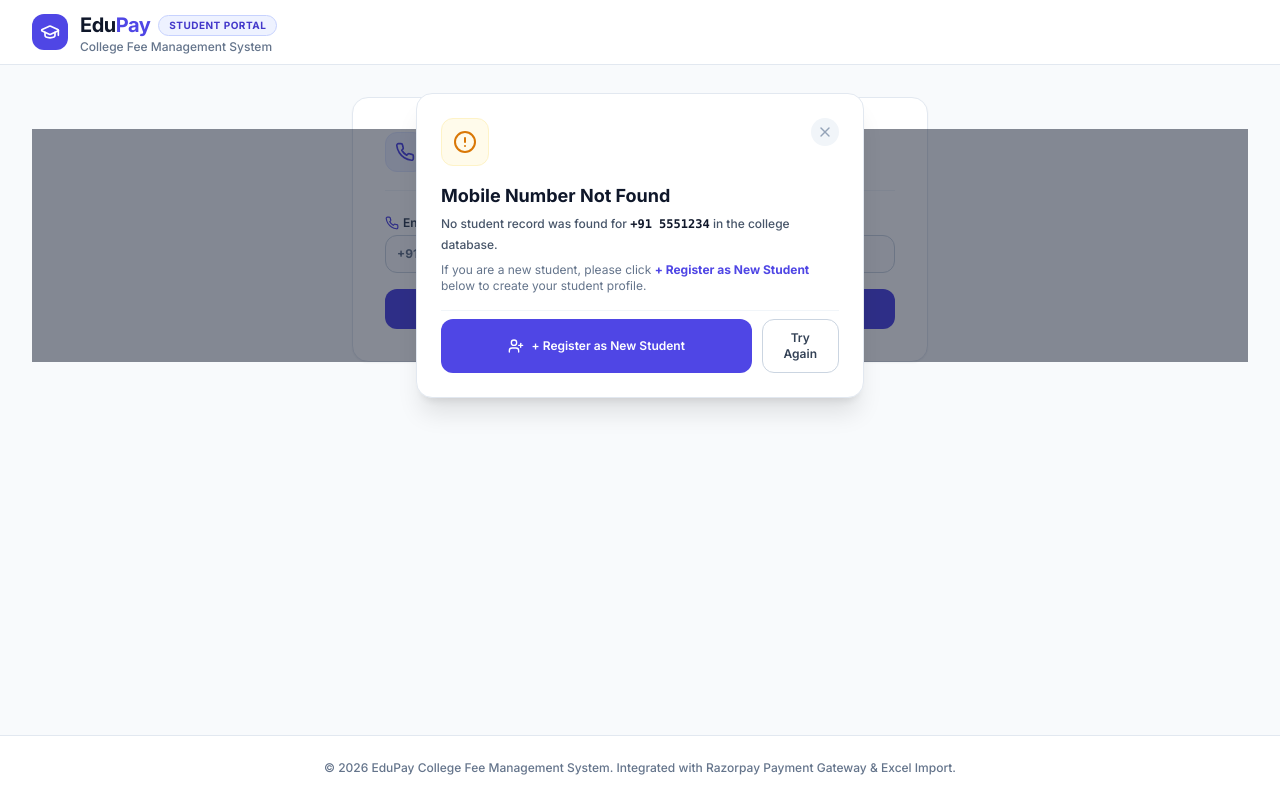
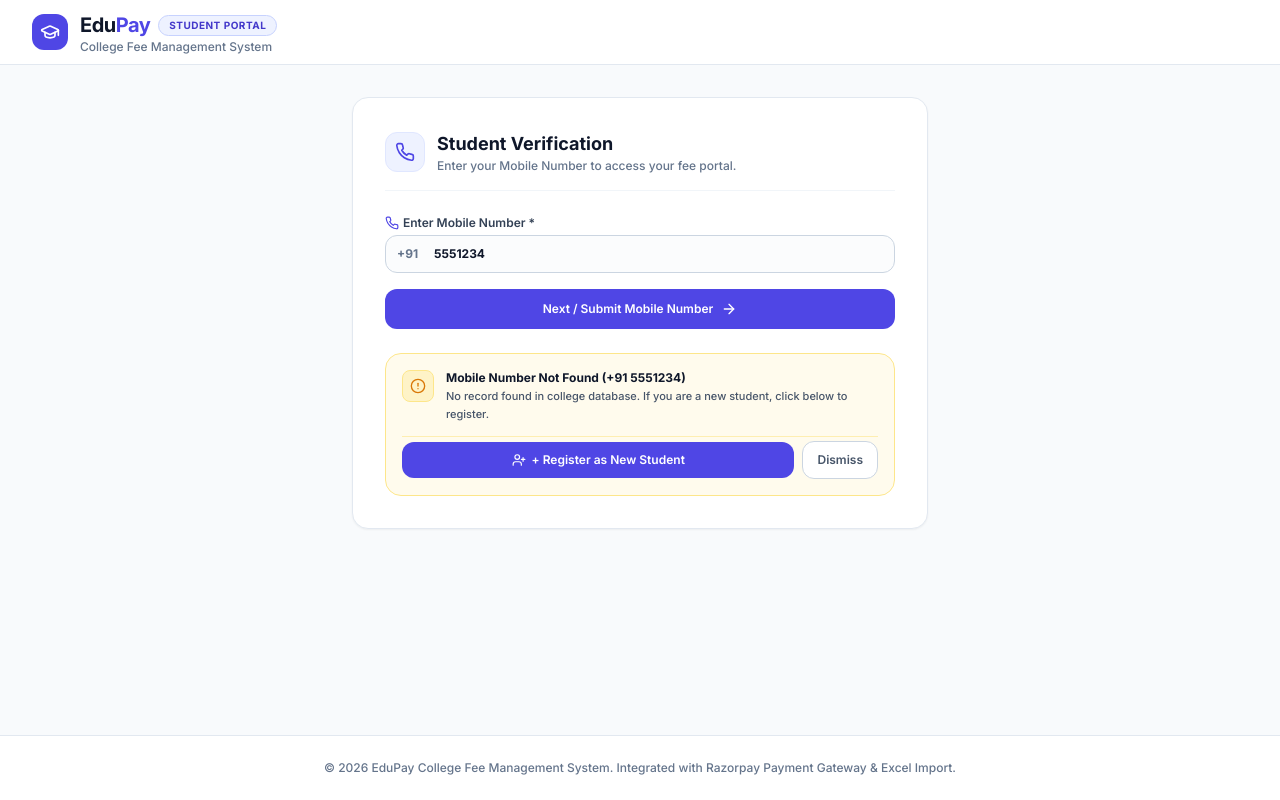
Before and after one commit to sakshimohite2909-spec/fees, a React (Vite) app: page / in a window 1280 px wide. Both pictures are taken after typing "5551234" into the empty fields and a click on the button "Next / Submit Mobile Number". Built offline with nearby package versions, Linux system fonts and the light colour scheme.

Commit message:
Replace dark overlay modal with clean inline alert banner

```diff
--- a/src/components/StudentDashboard.jsx
+++ b/src/components/StudentDashboard.jsx
@@ -91,7 +91,7 @@ export default function StudentDashboard({
     }
   };
 
-  const [showNotFoundModal, setShowNotFoundModal] = useState(false);
+  const [notFoundMobile, setNotFoundMobile] = useState(null);
 
   // 1️⃣ STEP 1: Mobile Number Search Handler
   const handleMobileNumberSubmit = (e) => {
@@ -121,18 +121,19 @@ export default function StudentDashboard({
       setSelectedBranch(matchedBranch);
       if (match.rollNo) setRollNo(match.rollNo);
       if (match.prnNo) setPrnNo(match.prnNo);
+      setNotFoundMobile(null);
 
       setStep('confirm-course');
     } else {
-      // NO MATCH FOUND: Open Pop-Up Modal for Registration!
+      // NO MATCH FOUND: Show clean inline alert!
       setMatchedStudentRecord(null);
       setMobileInput(query);
-      setShowNotFoundModal(true);
+      setNotFoundMobile(query);
     }
   };
 
   const handleConfirmRegisterNewStudent = () => {
-    setShowNotFoundModal(false);
+    setNotFoundMobile(null);
     setFullName('');
     setRollNo(`RN-${Math.floor(1000 + Math.random() * 9000)}`);
     setPrnNo(`2026${Math.floor(10000000 + Math.random() * 90000000)}`);
@@ -261,6 +262,41 @@ export default function StudentDashboard({
                 <ArrowRight className="w-4 h-4 text-white" />
               </button>
             </form>
+
+            {/* ⚠️ INLINE NOT FOUND ALERT BANNER (No dark screen overlay!) */}
+            {notFoundMobile && (
+              <div className="p-4 rounded-2xl bg-amber-50/90 border border-amber-200 text-slate-800 space-y-3 animate-slide-up mt-4">
+                <div className="flex items-start gap-3">
+                  <div className="w-8 h-8 rounded-lg bg-amber-100 text-amber-700 flex items-center justify-center shrink-0 border border-amber-200">
+                    <AlertCircle className="w-4 h-4 text-amber-600" />
+                  </div>
+                  <div className="space-y-0.5">
+                    <h4 className="text-xs font-bold text-slate-900">Mobile Number Not Found (+91 {notFoundMobile})</h4>
+                    <p className="text-[11px] text-slate-600 font-medium leading-relaxed">
+                      No record found in college database. If you are a new student, click below to register.
+                    </p>
+                  </div>
+                </div>
+
+                <div className="flex flex-col sm:flex-row items-center gap-2 pt-1 border-t border-amber-200/60">
+                  <button
+                    type="button"
+                    onClick={handleConfirmRegisterNewStudent}
+                    className="w-full sm:flex-1 flex items-center justify-center gap-1.5 py-2.5 rounded-xl bg-indigo-600 hover:bg-indigo-700 text-white font-semibold text-xs transition-all cursor-pointer shadow-xs"
+                  >
+                    <UserPlus className="w-3.5 h-3.5" />
+                    <span>+ Register as New Student</span>
+                  </button>
+                  <button
+                    type="button"
+                    onClick={() => setNotFoundMobile(null)}
+                    className="w-full sm:w-auto px-3.5 py-2.5 text-xs font-semibold text-slate-600 hover:text-slate-900 bg-white hover:bg-slate-100 rounded-xl border border-slate-300 transition-all cursor-pointer"
+                  >
+                    Dismiss
+                  </button>
+                </div>
+              </div>
+            )}
 
           </div>
         </div>
@@ -713,52 +749,7 @@ export default function StudentDashboard({
         </div>
       )}
 
-      {/* ⚠️ POP-UP MODAL: MOBILE NUMBER NOT REGISTERED */}
-      {showNotFoundModal && (
-        <div className="fixed inset-0 z-50 flex items-center justify-center p-4 bg-slate-900/50 backdrop-blur-xs animate-fadeIn">
-          <div className="bg-white rounded-2xl p-6 border border-slate-200 shadow-xl max-w-md w-full animate-scale-in space-y-4">
 
-            <div className="flex items-start justify-between">
-              <div className="w-12 h-12 rounded-xl bg-amber-50 text-amber-600 border border-amber-100 flex items-center justify-center shrink-0">
-                <AlertCircle className="w-6 h-6 text-amber-600" />
-              </div>
-              <button
-                onClick={() => setShowNotFoundModal(false)}
-                className="text-slate-400 hover:text-slate-700 bg-slate-100 hover:bg-slate-200 p-1.5 rounded-full transition-colors cursor-pointer"
-              >
-                <X className="w-4 h-4" />
-              </button>
-            </div>
-
-            <div>
-              <h3 className="text-lg font-bold text-slate-900">Mobile Number Not Found</h3>
-              <p className="text-xs text-slate-600 font-medium mt-1 leading-relaxed">
-                No student record was found for <span className="font-bold text-slate-900 font-mono">+91 {mobileInput}</span> in the college database.
-              </p>
-              <p className="text-xs text-slate-500 font-normal mt-2">
-                If you are a new student, please click <strong className="text-indigo-600">+ Register as New Student</strong> below to create your student profile.
-              </p>
-            </div>
-
-            <div className="flex flex-col sm:flex-row gap-2.5 pt-2 border-t border-slate-100">
-              <button
-                onClick={handleConfirmRegisterNewStudent}
-                className="w-full flex items-center justify-center gap-2 py-2.5 rounded-xl bg-indigo-600 hover:bg-indigo-700 text-white font-semibold text-xs shadow-xs transition-all cursor-pointer"
-              >
-                <UserPlus className="w-4 h-4 text-white" />
-                <span>+ Register as New Student</span>
-              </button>
-              <button
-                onClick={() => setShowNotFoundModal(false)}
-                className="w-full sm:w-auto px-4 py-2.5 rounded-xl border border-slate-300 text-slate-700 hover:bg-slate-100 font-semibold text-xs transition-all cursor-pointer"
-              >
-                Try Again
-              </button>
-            </div>
-
-          </div>
-        </div>
-      )}
 
     </div>
   );
```
